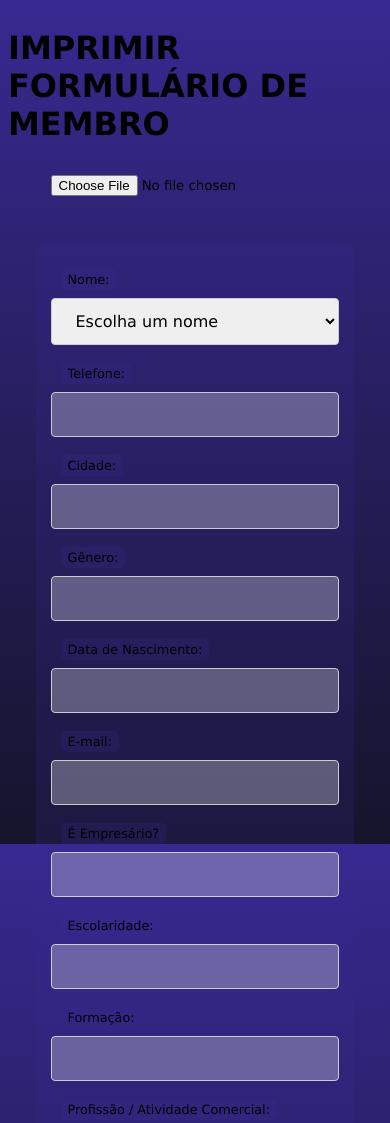
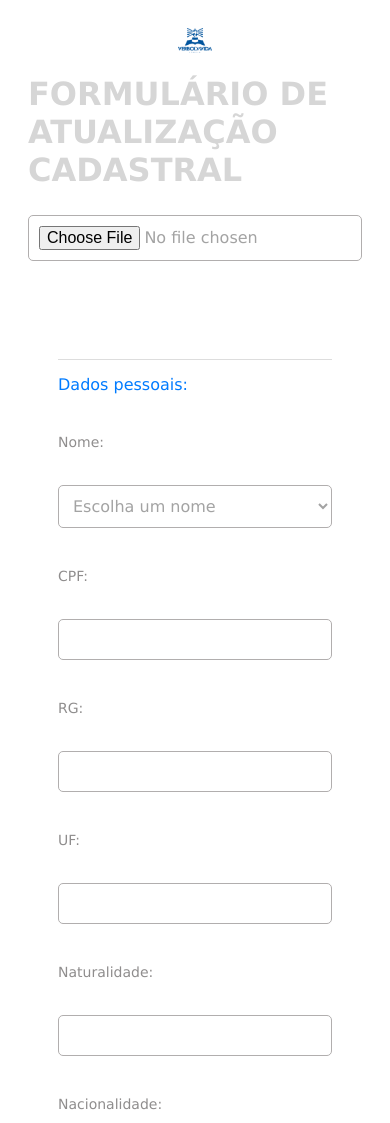
Before and after one commit to savioarthur00/Formulario_JS, a website: page index.html in a window 390 px wide. Shown: the top 1123 px of the page. Drawn offline with Linux system fonts and the light colour scheme.

Commit message:
trabalhando no css

```diff
--- a/index.html
+++ b/index.html
@@ -1,9 +1,10 @@
 <!DOCTYPE html>
 <html lang="pt-br">
 <head>
+
     <meta charset="UTF-8">
     <meta name="viewport" content="width=device-width, initial-scale=1.0">
-    <title>Formulário de Funcionários</title>
+    <title>Formulário de Membros</title>
     <style>
         label, select, input {
             margin: 10px;
@@ -13,122 +14,193 @@
     <link rel="stylesheet" href="style.css">
 </head>
 <body>
+    <img src="logo-azul-vertical.png" alt="Imagem no topo" class="top-image">
 
-    <h1>IMPRIMIR FORMULÁRIO DE MEMBRO</h1>
-    <input type="file" id="fileInput" onchange="carregarPlanilha(event)"><br><br>
+    <h1>FORMULÁRIO DE ATUALIZAÇÃO CADASTRAL</h1>
+    <input type="file" id="fileInput" onchange="carregarPlanilha(event)" class="input_form"><br><br>
     <!-- Formulário -->
     <form id="funcionarioForm">
+
+
+
+        <label for="assunto">Dados pessoais: </label>
+
+        <div class="form-group_pessoal">
             <label for="nome">Nome:</label>
             <select id="nome" onchange="preencherCampos()">
                 <option value="">Escolha um nome</option>
-        </select><br>
+            </select>
+        </div>
 
-        <label for="telefone">Telefone:</label>
-        <input type="text" id="telefone" disabled><br>
+        <div class="form-group_pessoal">
+            <label for="cpf">CPF:</label>
+            <input type="text" id="cpf" disabled>
 
-        <label for="cidade">Cidade:</label>
-        <input type="text" id="cidade" disabled><br>
+
+            <label for="rg">RG:</label>
+            <input type="text" id="rg" disabled>
+
+
+            <label for="rg">UF:</label>
+            <input type="text" id="rg" disabled>
+
+
+            <label for="naturalidade">Naturalidade:</label>
+            <input type="text" id="naturalidade" disabled>
+
+
+
+            <label for="nacionalidade">Nacionalidade:</label>
+            <input type="text" id="nacionalidade" disabled>
+
 
             <label for="genero">Gênero:</label>
-        <input type="text" id="genero" disabled><br>
+            <input type="text" id="genero" disabled>
+
+
 
             <label for="data_nascimento">Data de Nascimento:</label>
-        <input type="text" id="data_nascimento" disabled><br>
+            <input type="text" id="data_nascimento" disabled>
+
+
+
+            <label for="estado_civil">Estado Civil:</label>
+            <input type="text" id="estado_civil" disabled>
+        </div>
+
+
+
+
+
+        <label for="assunto">Contato: </label>
+
+        <div class="form-group_contato">
+            <label for="telefone">Telefone:</label>
+            <input type="text" id="telefone" disabled>
 
             <label for="email">E-mail:</label>
-        <input type="email" id="email" disabled><br>
+            <input type="email" id="email" disabled>
+        </div>
 
+
+        <label for="assunto">ENDEREÇO: </label>
+        <div class="form-group_endereco">
+            <label for="cidade">Cidade:</label>
+            <input type="text" id="cidade" disabled>
+
+
+
+            <label for="endereco">Endereço:</label>
+            <input type="text" id="endereco" disabled>
+
+
+            <label for="cep">CEP:</label>
+            <input type="text" id="cep" disabled>
+
+
+            <label for="numero">Número:</label>
+            <input type="text" id="numero" disabled>
+
+            <label for="bairro">Bairro:</label>
+            <input type="text" id="bairro" disabled>
+        </div>
+
+
+
+        <label for="assunto">Profissão: </label>
+
+
+        <div class="form-group_profissao">
             <label for="empresario">É Empresário?</label>
-        <input type="text" id="empresario" disabled><br>
+            <input type="text" id="empresario" disabled>
 
             <label for="escolaridade">Escolaridade:</label>
-        <input type="text" id="escolaridade" disabled><br>
+            <input type="text" id="escolaridade" disabled>
 
             <label for="formacao">Formação:</label>
-        <input type="text" id="formacao" disabled><br>
+            <input type="text" id="formacao" disabled>
 
             <label for="profissao">Profissão / Atividade Comercial:</label>
-        <input type="text" id="profissao" disabled><br>
+            <input type="text" id="profissao" disabled>
 
             <label for="apelido">Apelido:</label>
-        <input type="text" id="apelido" disabled><br>
+            <input type="text" id="apelido" disabled>
+        </div>
 
-        <label for="estado_civil">Estado Civil:</label>
-        <input type="text" id="estado_civil" disabled><br>
 
-        <label for="cpf">CPF:</label>
-        <input type="text" id="cpf" disabled><br>
 
-        <label for="rg">RG + UF:</label>
-        <input type="text" id="rg" disabled><br>
 
-        <label for="naturalidade">Naturalidade:</label>
-        <input type="text" id="naturalidade" disabled><br>
 
-        <label for="nacionalidade">Nacionalidade:</label>
-        <input type="text" id="nacionalidade" disabled><br>
+        <label for="assunto">Dados sobre o conjunge: </label>
 
+        <div class="form-group_nome_do_conjunge">
             <label for="nome_conjuge">Nome do Cônjuge:</label>
-        <input type="text" id="nome_conjuge" disabled><br>
+            <input type="text" id="nome_conjuge" disabled>
 
             <label for="data_casamento">Data de Casamento:</label>
-        <input type="text" id="data_casamento" disabled><br>
+            <input type="text" id="data_casamento" disabled>
 
             <label for="conjuge_membro">O cônjuge é membro da igreja?</label>
-        <input type="text" id="conjuge_membro" disabled><br>
+            <input type="text" id="conjuge_membro" disabled>
+        </div>
 
-        <label for="cep">CEP:</label>
-        <input type="text" id="cep" disabled><br>
+        <label for="assunto">Dependentes: </label>
 
-        <label for="endereco">Endereço:</label>
-        <input type="text" id="endereco" disabled><br>
-
-        <label for="numero">Número:</label>
-        <input type="text" id="numero" disabled><br>
-
-        <label for="bairro">Bairro:</label>
-        <input type="text" id="bairro" disabled><br>
-
+        <div class="form-group_dependente1">
             <label for="dependente_1">Dependente 1 - Nome:</label>
-        <input type="text" id="dependente_1" disabled><br>
+            <input type="text" id="dependente_1" disabled>
 
             <label for="dependente_2">Dependente 2 - Nome:</label>
-        <input type="text" id="dependente_2" disabled><br>
+            <input type="text" id="dependente_2" disabled>
 
             <label for="dependente_3">Dependente 3 - Nome:</label>
-        <input type="text" id="dependente_3" disabled><br>
+            <input type="text" id="dependente_3" disabled>
 
             <label for="dependente_4">Dependente 4 - Nome:</label>
-        <input type="text" id="dependente_4" disabled><br>
+            <input type="text" id="dependente_4" disabled>
+        </div>
 
+
+        <label for="assunto">Formações: </label>
+        <div class="form-group_rhema">
             <label for="rhema">Rhema:</label>
-        <input type="text" id="rhema" disabled><br>
+            <input type="text" id="rhema" disabled>
 
             <label for="escola_ministros">Escola de Ministros Rhema:</label>
-        <input type="text" id="escola_ministros" disabled><br>
+            <input type="text" id="escola_ministros" disabled>
 
             <label for="escola_missoes">Escola de Missões Rhema:</label>
-        <input type="text" id="escola_missoes" disabled><br>
+            <input type="text" id="escola_missoes" disabled>
+        </div>
 
+        <label for="assunto">Espiritual: </label>
+
+        <div class="form-group_datadoNascimento">
             <label for="novo_nascimento">Data do Novo Nascimento:</label>
-        <input type="text" id="novo_nascimento" disabled><br>
+            <input type="text" id="novo_nascimento" disabled>
 
             <label for="batismo_aguas">Já se batizou nas águas?</label>
-        <input type="text" id="batismo_aguas" disabled><br>
+            <input type="text" id="batismo_aguas" disabled>
 
             <label for="batismo_espirito">Já recebeu o batismo no Espírito Santo?</label>
-        <input type="text" id="batismo_espirito" disabled><br>
+            <input type="text" id="batismo_espirito" disabled>
+        </div>
 
+        <label for="assunto">Redes sociais: </label>
+
+        <div class="form-group_instagram">
             <label for="instagram">Instagram:</label>
-        <input type="text" id="instagram" disabled><br>
+            <input type="text" id="instagram" disabled>
 
             <label for="facebook">Facebook:</label>
-        <input type="text" id="facebook" disabled><br>
+            <input type="text" id="facebook" disabled>
+        </div>
 
+        <div class="form-group_observacoes">
             <label for="observacoes">Observações Finais:</label>
-        <input type="text" id="observacoes" disabled><br>
+            <input type="text" id="observacoes" disabled>
+        </div>
     </form>
-
 
 
     <script>
--- a/package.json
+++ b/package.json
@@ -1,10 +1,11 @@
 {
-  "name": "projeto_php",
+  "name": "projeto_js",
   "version": "1.0.0",
   "description": "",
   "main": "index.js",
   "scripts": {
-    "test": "echo \"Error: no test specified\" && exit 1"
+
+     "test": "echo \"Error: no test specified\" && exit 1"
   },
   "keywords": [],
   "author": "",
--- a/style.css
+++ b/style.css
@@ -1,227 +1,220 @@
-@charset "UTF-8";
-
+/* Estilos gerais */
 * {
     font-family: Verdana, Geneva, Tahoma, sans-serif;
     box-sizing: border-box;
+    color: rgb(214, 214, 214);
 }
 
-/* ELEMENTOS DA INTERFACE */
-
+.top-image {
+    width: 10%; /* Isso redimensiona a imagem para ocupar toda a largura disponível */
+    height: auto; /* Mantém a proporção da imagem */
+}
 body {
-    background-color: #15142b;
-    background-image: linear-gradient(180deg, #372991, #15142b);
-    background-repeat: no-repeat;
-    background-position: center center;
-    background-size: cover;
-    background-attachment: fixed;
-
+    background-color: #ffffff;
     display: flex;
     flex-direction: column;
-    flex-wrap: nowrap;
+    align-items: center;
     justify-content: center;
-    align-items: center;
+    min-height: 100vh;
+    padding: 20px;
 }
 
-header, main, section, article {
-    max-width: 700px;
+/* Formulário */
+form {
+    background-color: rgba(255, 255, 255, 0.05);
+    padding: 20px;
+    border-radius: 10px;
+    width: 90%;
+    max-width: 1000px;
+    box-shadow: 0 0 10px rgba(255, 255, 255, 0.2);
+    display: flex;
+    flex-direction: column;
+    gap: 20px;
 }
 
-header > h1 {
-    color: white;
-    text-shadow: 3px 3px 0px black;
+/* Divs organizadas para dados pessoais, contato, etc. */
+.form-group_pessoal,
+.form-group_contato,
+.form-group_endereco,
+.form-group_profissao,
+.form-group_nome_do_conjunge,
+.form-group_dependente1,
+.form-group_rhema,
+.form-group_datadoNascimento,
+.form-group_instagram,
+.form-group_observacoes {
+    display: flex;
+    flex-wrap: wrap;
+    gap: 20px;
+    width: 100%;
 }
 
-main, section, article {
-    background-color: white;
-    padding: 15px;
-    margin-bottom: 20px;
-    border-radius: 10px;
-    box-shadow: 0px 0px 20px rgba(0, 0, 0, 0.502);
+.form-group_pessoal label,
+.form-group_contato label,
+.form-group_endereco label,
+.form-group_profissao label,
+.form-group_nome_do_conjunge label,
+.form-group_dependente1 label,
+.form-group_rhema label,
+.form-group_datadoNascimento label,
+.form-group_instagram label,
+.form-group_observacoes label {
+    width: 100%;
 }
 
-footer {
-    display: block;
-    width: 100vw;
-    background-color: #291f6c;
-    color: white;
-    text-align: center;
-    margin-top: auto;
-    padding: 5px;
+.form-group_pessoal input,
+.form-group_contato input,
+.form-group_endereco input,
+.form-group_profissao input,
+.form-group_nome_do_conjunge input,
+.form-group_dependente1 input,
+.form-group_rhema input,
+.form-group_datadoNascimento input,
+.form-group_instagram input,
+.form-group_observacoes input {
+    width: 48%; /* Deixa os campos lado a lado */
 }
 
-p {
-    text-align: justify;
-    line-height: 1.5em;
+.form-group_pessoal input:last-child,
+.form-group_contato input:last-child,
+.form-group_endereco input:last-child,
+.form-group_profissao input:last-child,
+.form-group_nome_do_conjunge input:last-child,
+.form-group_dependente1 input:last-child,
+.form-group_rhema input:last-child,
+.form-group_datadoNascimento input:last-child,
+.form-group_instagram input:last-child {
+    width: 100%; /* Quebra a linha no último campo para dar espaçamento */
 }
 
-h2, h3, h4 {
-    color: #372991;
-    margin: 0 0 10px 0;
+label {
+    display: block;
+    font-size: 14px;
+    margin-top: 10px;
+    color: #8f8d8d;
 }
 
-a {
-    color: #15142b;
-    background-color: rgba(55, 41, 145, 0.1);
-    padding: 0 3px;
-    font-weight: 600;
-    text-decoration: none;
-    border-bottom: .5px dotted #372991;
+input, select {
+    width: 100%;
+    padding: 10px;
+    margin-top: 5px;
+    background-color: transparent;
+    border: 1px solid #b1aeae;
+    border-radius: 5px;
+    color: rgb(163, 163, 163);
+    font-size: 16px;
 }
 
-a:hover {
-    color: #372991;
-    border-bottom: 1px solid #372991;
+input:focus, select:focus {
+    outline: none;
+    border-color: #007bff;
+    box-shadow: 0 0 5px rgba(0, 123, 255, 0.5);
 }
 
-/* TABELAS E LISTAS */
-
-table {
-    min-width: 400px;
-    border-spacing: 0px;
-    border: 0.5px solid #372991;
-    margin: 10px auto;
+/* Seção separada por linhas */
+form > label {
+    margin-top: 30px;
+    border-top: 1px solid #ddd;
+    padding-top: 15px;
+    font-size: 16px;
+    color: #007bff;
 }
 
-table th {
-    background-color: #372991;
-    color: white;
-    padding: 5px;
-    text-align: left;
+/* Botões */
+button, input[type=submit] {
+    background-color: #007bff;
+    color: rgb(4, 21, 255);
+    border: none;
+    padding: 10px;
+    width: 100%;
+    margin-top: 15px;
+    border-radius: 5px;
+    cursor: pointer;
+    font-size: 16px;
 }
 
-table td {
-    padding: 5px;
+button:hover, input[type=submit]:hover {
+    background-color: #0056b3;
 }
 
-table tr {
-    background-color: rgba(55, 41, 145, 0.05);
+/* Checkbox e Radio */
+.checkbox-group, .radio-group {
+    display: flex;
+    align-items: center;
+    gap: 10px;
+    margin-top: 10px;
 }
 
-table tr:nth-child(odd) {
-    background-color: rgba(55, 41, 145, 0.3);
+.checkbox-group input, .radio-group input {
+    width: auto;
 }
 
-table.divisao {
-    border: 1px solid white;
+/* Responsividade para telas pequenas */
+@media (max-width: 600px) {
+    form {
+        width: 100%;
     }
 
-table.divisao td {
-    background-color: white;
-    padding: 20px;
-    text-align: center;
-    font-size: 2.5em;
+    .form-group_pessoal input,
+    .form-group_contato input,
+    .form-group_endereco input,
+    .form-group_profissao input,
+    .form-group_nome_do_conjunge input,
+    .form-group_dependente1 input,
+    .form-group_rhema input,
+    .form-group_datadoNascimento input,
+    .form-group_instagram input,
+    .form-group_observacoes input {
+        width: 100%; /* Em telas pequenas, os campos ocupam toda a largura */
+    }
 }
 
-table.divisao  tr:nth-child(1) td:nth-child(2) {
-    border-bottom: 3px solid black;
-    border-left: 3px solid black;
+/* Ajustes para impressão */
+@media print {
+    body {
+        width: 100%;
+        font-size: 12px;
+        padding: 20px;
     }
 
-table.divisao tr:nth-child(2) td:nth-child(2) {
-    border-left: 3px solid black;
+    form {
+        display: block;
+        width: 100%;
+        box-shadow: none;
+        background-color: transparent;
+        padding: 0;
     }
 
-table.divisao tr:nth-child(2) td:nth-child(1) {
-    text-decoration: underline;
+    .form-group {
+        width: 48%;
+        display: inline-block;
+        margin-right: 2%; /* Espaço entre os campos */
+        margin-bottom: 10px;
     }
 
-ul > li::marker {
-    color: #372991;
+    /* Ajusta os campos para ocupar a página inteira */
+    .form-group:last-child {
+        margin-right: 0;
     }
 
-/* ELEMENTOS DE FORMULÁRIO */
-
-form {
-    background-color: rgba(55, 41, 145, 0.2);
-    padding: 15px;
-    border-radius: 10px;
+    label {
+        margin-top: 5px;
     }
 
-form label {
-    display: block;
-    width: fit-content;
-    font-size: 0.8em;
-    font-weight: 100;
-    background-color: rgba(55, 41, 145, 0.2);
-    padding: 3px 7px;
-    margin-top: 10px;
-    margin-bottom: 0px;
-    border-radius: 5px;
+    input, select {
+        padding: 5px;
+        font-size: 12px;
     }
 
-input[type=text], [type=number], select, input[type=date], input[type=date], input[type=datetime], input[type=email], input[type=month], input[type=password], input[type=range], input[type=tel], input[type=time], input[type=week] {
-    width: 100%;
-    padding: 12px 20px;
-    font-size: 1em;
-    margin: 8px 0;
-    display: inline-block;
-    border: 1px solid #ccc;
-    border-radius: 4px;
-    box-sizing: border-box;
+    /* Tamanho da imagem */
+    .input_form {
+        display: none;
     }
 
-input[type=submit] {
-    width: 100%;
-    background-color: #4CAF50;
-    font-size: 1em;
-    color: white;
-    padding: 10px 20px;
-    margin: 5px 0;
-    border: none;
-    border-radius: 4px;
-    cursor: pointer;
+    /* Ajusta o espaçamento do formulário para impressão */
+    .form-group input, .form-group select {
+        font-size: 12px;
     }
 
-input[type=submit]:hover {
-    background-color: #45a049;
+
 }
-
-input[type=reset] {
-    width: 100%;
-    background-color: #eb9903;
-    font-size: 1em;
-    color: white;
-    padding: 10px 20px;
-    margin: 5px 0;
-    border: none;
-    border-radius: 4px;
-    cursor: pointer;
-}
-
-input[type=reset]:hover {
-    background-color: #c27013;
-}
-
-input[type=button], button {
-    width: 100%;
-    background-color: #372991;
-    font-size: 1em;
-    color: white;
-    padding: 10px 20px;
-    margin: 5px 0;
-    border: none;
-    border-radius: 4px;
-    cursor: pointer;
-}
-
-input[type=button]:hover, button:hover {
-    background-color: #291f6c;
-}
-
-fieldset {
-    border: 0.5px dotted #372991;
-}
-
-fieldset > legend {
-    font-size: 0.8em;
-    font-weight: 100;
-    background-color: rgba(55, 41, 145, 0.2);
-    padding: 3px 7px;
-    border-radius: 5px;
-}
-
-input[type=radio] + label, input[type=checkbox] + label {
-    display: inline-block;
-    font-size: 1em;
-    background-color: rgba(0, 0, 0, 0);
-}
```
Also changed, not shown: logo-azul-vertical.png (added). Lines whose indentation alone changed are shown as unchanged.
